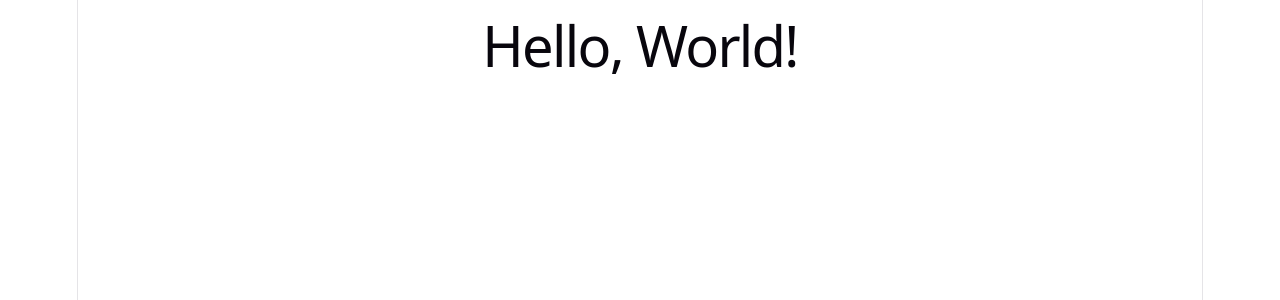
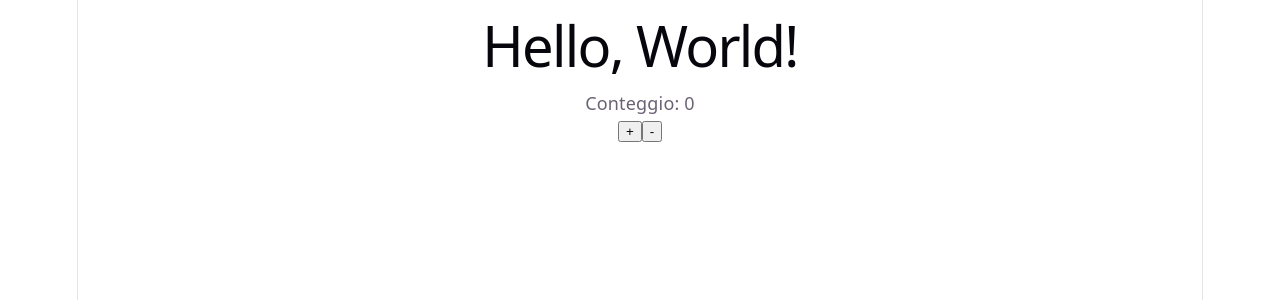
Before and after one commit to elisabichiappini/useState-pro, a React (Vite) app: page / in a window 1280 px wide. Shown: the top 300 px of the page. Built offline with nearby package versions, Linux system fonts and the light colour scheme.

Commit message:
feat: evento incrementa onClick

```diff
--- a/src/App.jsx
+++ b/src/App.jsx
@@ -1,7 +1,10 @@
+import Counter from './components/Counter.jsx';
+
 export default function () {
   return (
     <div>
       <h1>Hello, World!</h1>
+      <Counter />
     </div>
   )
 }
--- /dev/null
+++ b/src/components/Counter.jsx
@@ -0,0 +1,16 @@
+import { useState } from 'react';
+
+export default function Counter() {
+    const [count, setCount] = useState(0);
+    function handleIncrement() {
+        alert("incrementa");
+    }
+
+    return (
+        <div>
+            <p>Conteggio: {count}</p>
+            <button onClick={handleIncrement}>+</button>
+            <button onClick={() => alert("decrementa")}>-</button>
+        </div>
+    )
+}
```
